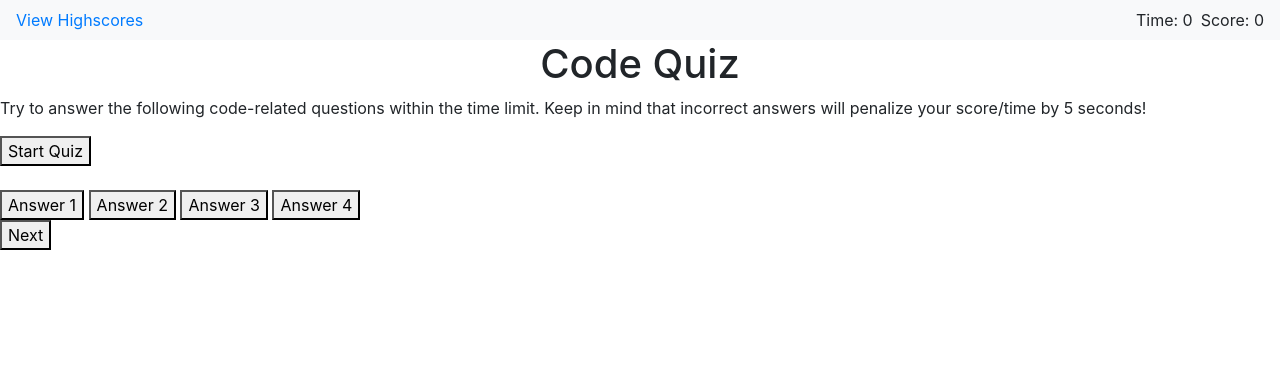
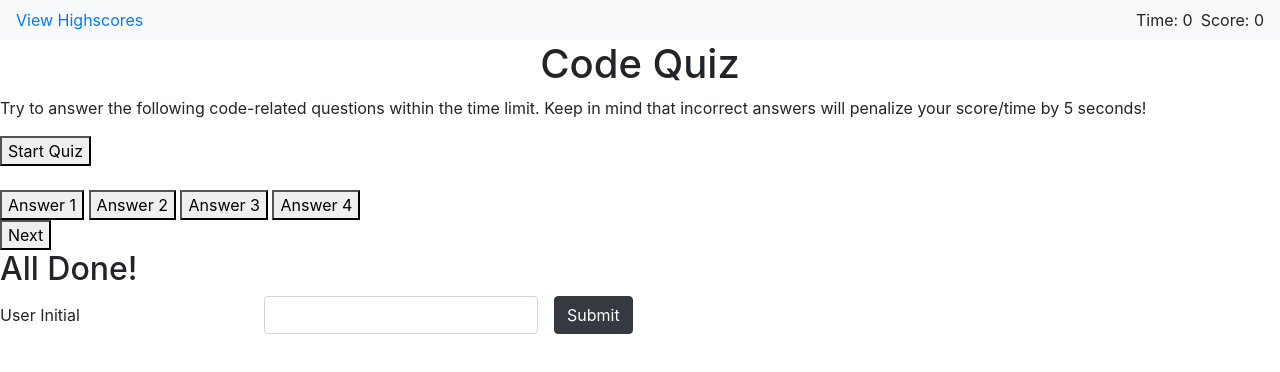
Before and after one commit to lilihuynh/Code-Quiz, a plain HTML site: page index.html in a window 1280 px wide. Drawn offline with nearby package versions, Linux system fonts and the light colour scheme; files that its build step writes are made by us from their sources.

Commit message:
ending screen

```diff
--- a/index.html
+++ b/index.html
@@ -54,19 +54,21 @@
             <button id="next" class="mybtn">Next</button>
         </div>
 
+        <div id="userInitial" class="hide">
+            <h2>All Done!</h2>
+            <h3 id="finalScore"></h3>
+            <form class="form-inline">
+                <div class="form-group mb-2">
+                    <input type="text" readonly class="form-control-plaintext" value="User Initial">
+                </div>
+                <div class="form-group mx-sm-3 mb-2">
 
-
-
-
-
-
-
-
-
-
-
-
-
+                    <input id="userInput" type="text" class="form-control">
+                </div>
+                <button id="userSubmit" type="submit" class="btn btn-dark mb-2"> Submit</button>
+            </form>
 
         </div>
-        </body>
+        <script src="./script.js"></script>
+    </div>
+</body>
```
